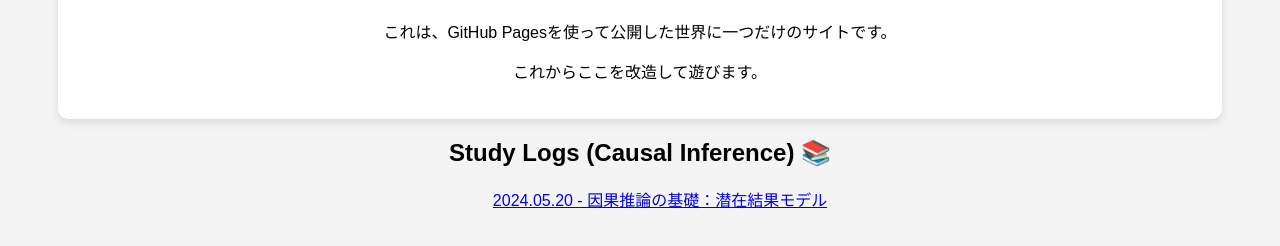
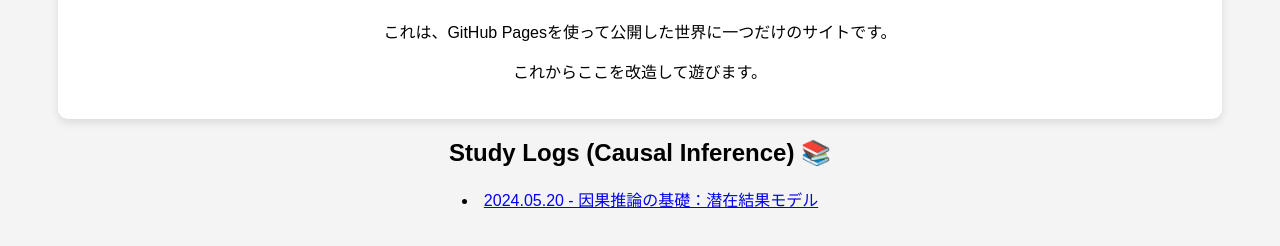
Before and after one commit to ffFebruary/Yasu-oda, a plain HTML site: page index.html in a window 1280 px wide. Shown: the part 148-394 px from the top of the page. Drawn offline with Linux system fonts and the light colour scheme.

Commit message:
Update index.html

```diff
--- a/index.html
+++ b/index.html
@@ -18,9 +18,9 @@
 
     <section id="blog">
     <h2>Study Logs (Causal Inference) 📚</h2>
-    <ul>
-        <a href="logs/causal-inference-01.html">2024.05.20 - 因果推論の基礎：潜在結果モデル</a></li>
-    </ul>
+
+        <li><a href="logs/causal-inference-01.html">2024.05.20 - 因果推論の基礎：潜在結果モデル</a></li>
+
 </section>
 </body>
 </html>
```
